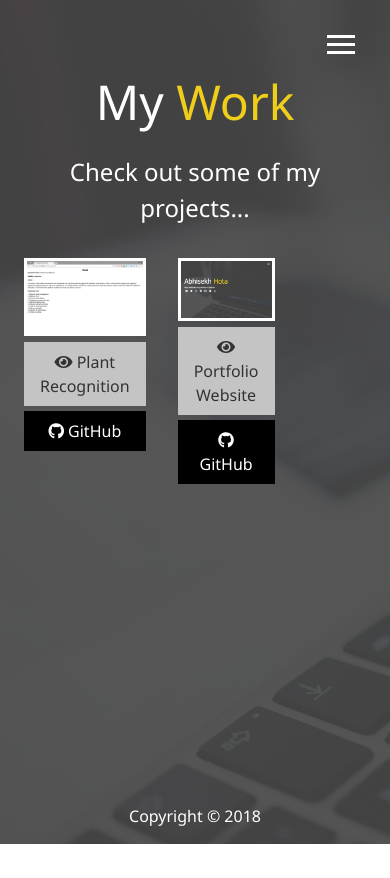
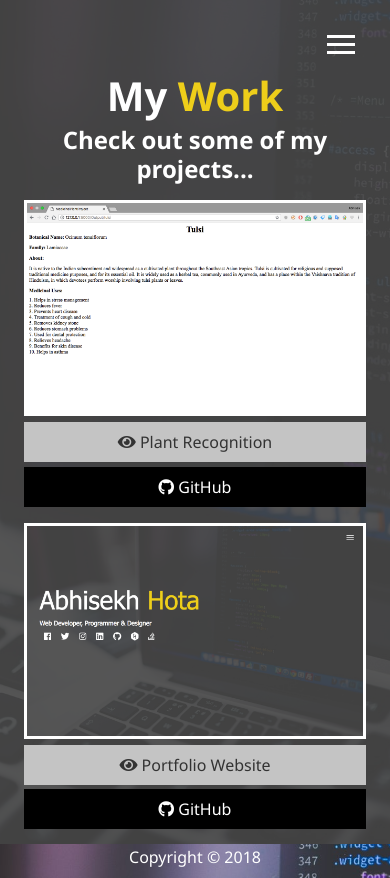
Before and after one commit to abhisekh96/my-portfolio, a website: page dist/work.html in a window 390 px wide. Before the commit the page ends 844 px from the top, so only its background shows below. Drawn offline with Linux system fonts and the light colour scheme.

Commit message:
fixed home, about me, my work, contact me pages for smartphone

```diff
--- a/scss/_mobile.scss
+++ b/scss/_mobile.scss
@@ -78,11 +78,88 @@
   }
 
   #main-footer {
-    height: 30px;
+    // height: 30px;
+    height: 25px;
+    margin-bottom: 0.5rem;
   }
 
   h1 {
     padding-top: 5vh;
+  }
+
+  .item1 {
+    margin-top: 13vh;
+  }
+
+  // Menu Page
+  body {
+    header {
+      .menu-btn {
+      }
+
+      .menu {
+        .menu-branding {
+          float: none;
+          width: 100%;
+          min-height: 0;
+          height: 30vh;
+          transform: translate3d(100%, 0, 0);
+
+          &.show {
+            transform: translate3d(0, 0, 0);
+          }
+
+          .portrait {
+            height: 150px;
+            width: 150px;
+            background: url("../img/abhisek_portrait_small.jpg");
+            background-position: center;
+            transform: translate3d(100%, 0, 0);
+
+            &.show {
+              transform: translate3d(0, 0, 0);
+            }
+          }
+        }
+
+        .menu-nav {
+          float: none;
+          width: 100%;
+          min-height: 0;
+          height: 70vh;
+          justify-content: flex-start;
+          // justify-content: center;
+          transform: translate3d(-100%, 0, 0);
+
+          &.show {
+            transform: translate3d(0, 0, 0);
+          }
+
+          .nav-item {
+            // height: 1vh;
+            transform: translate3d(-100%, 0, 0);
+
+            &.show {
+              transform: translate3d(0, 0, 0);
+            }
+
+            .nav-link {
+              font-weight: bold;
+              padding: 0.5rem;
+              font-size: 1.5rem;
+
+              &:hover {
+                color: set-text-color($primary-color);
+              }
+            }
+
+            &.current > a:hover {
+              color: $secondary-color;
+            }
+          }
+        }
+      }
+    }
   }
 
   // Home Page
@@ -119,7 +196,7 @@
   #about {
     h1 {
       font-weight: bold;
-      font-size: 3rem;
+      font-size: 2.5rem;
       // margin-top: 1rem;
       margin-bottom: 0;
     }
@@ -208,4 +285,121 @@
       }
     }
   }
+
+  // My Work Page
+  .work-body {
+    line-height: 1.5;
+
+    #work {
+      h1 {
+        font-weight: bold;
+        font-size: 2.5rem;
+        margin-bottom: 0;
+      }
+
+      h2 {
+        font-weight: bold;
+        font-size: 1.5rem;
+        margin-bottom: 1rem;
+        line-height: 1.2;
+      }
+
+      .projects {
+        grid-template-columns: 1fr;
+        grid-gap: 1rem;
+        padding-bottom: 1rem;
+
+        .item {
+          a {
+            font-weight: normal;
+
+            img:hover {
+              opacity: 1;
+              border-color: set-text-color($primary-color);
+            }
+          }
+
+          .btn-dark {
+            margin-bottom: 0;
+          }
+
+          .btn-light:hover {
+            background: lighten($color: $primary-color, $amount: 50);
+            color: #333;
+          }
+
+          .btn-dark:hover {
+            background: darken($primary-color, 50);
+            color: #fff;
+          }
+        }
+      }
+    }
+
+    #main-footer {
+      font-weight: normal;
+    }
+  }
+
+  // Contact Me Page
+  .contact-body {
+    line-height: 1.5;
+
+    #contact {
+      h1 {
+        font-weight: bold;
+        font-size: 2.5rem;
+        margin-bottom: 0;
+
+        span {
+          font-weight: bold;
+        }
+      }
+
+      h2 {
+        font-size: 1.5rem;
+        font-weight: bold;
+        line-height: 1.2;
+        margin-bottom: 1rem;
+      }
+
+      .boxes {
+        justify-content: center;
+        align-items: center;
+        margin-top: 0;
+
+        div {
+          flex-basis: 100%;
+          font-weight: normal;
+          margin-bottom: 1rem;
+          // padding: 0.5rem 1rem;
+          padding: 0.4rem 0.9rem;
+          text-align: left;
+          font-size: 1rem;
+
+          span {
+            font-weight: bold;
+          }
+
+          &:hover {
+            margin-bottom: 1rem;
+            // padding: 0.5rem 1rem;
+            padding: 0.4rem 0.9rem;
+            background: none;
+            color: set-text-color($primary-color);
+            span {
+              color: $secondary-color;
+            }
+            #map {
+              color: #dd4a40;
+            }
+          }
+        }
+      }
+    }
+
+    #main-footer {
+      font-weight: normal;
+    }
+  }
 }
--- a/scss/main.scss
+++ b/scss/main.scss
@@ -270,7 +270,7 @@ main {
   }
 
   i {
-    color: #eece1a;
+    color: #dd4a40;
   }
 }
 .boxes {
```
Also changed, not shown: dist/about.html, dist/contact.html, dist/css/main.css, dist/img/map.png (added), dist/img/red-dot.png (added), dist/index.html, dist/work.html.
